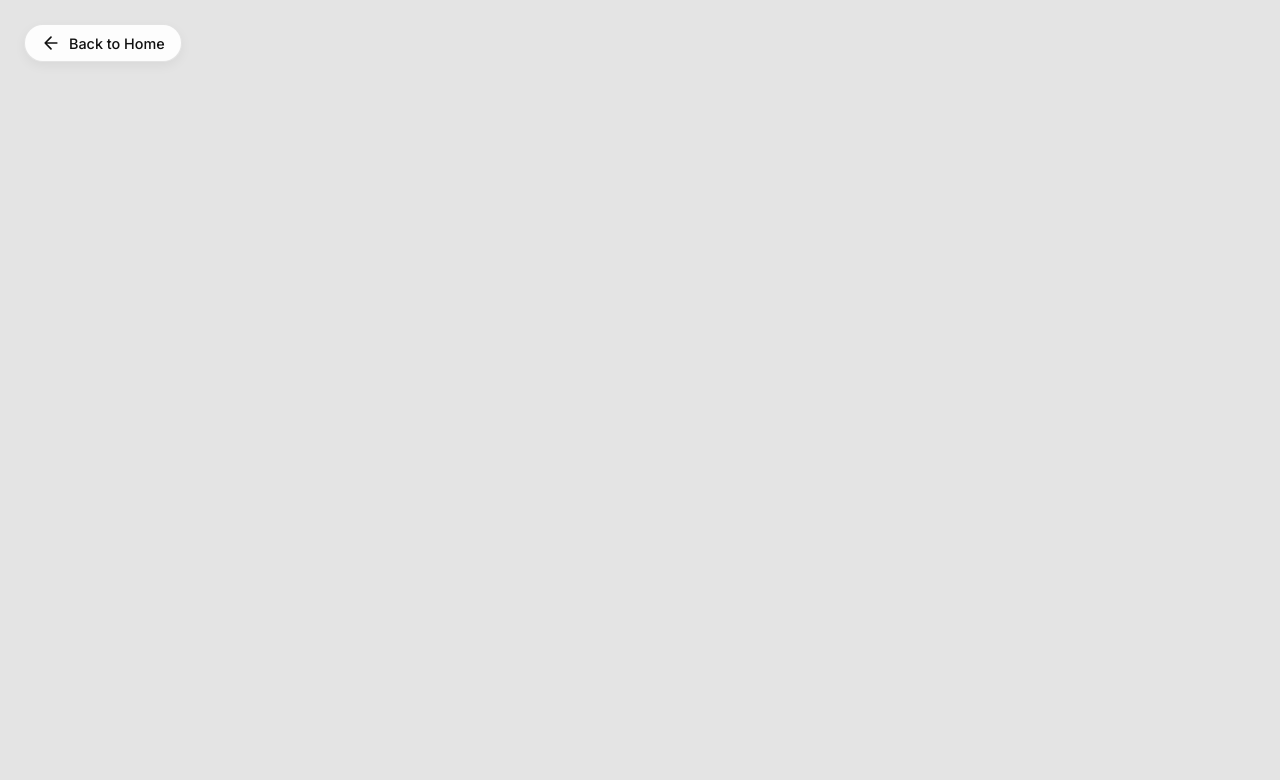
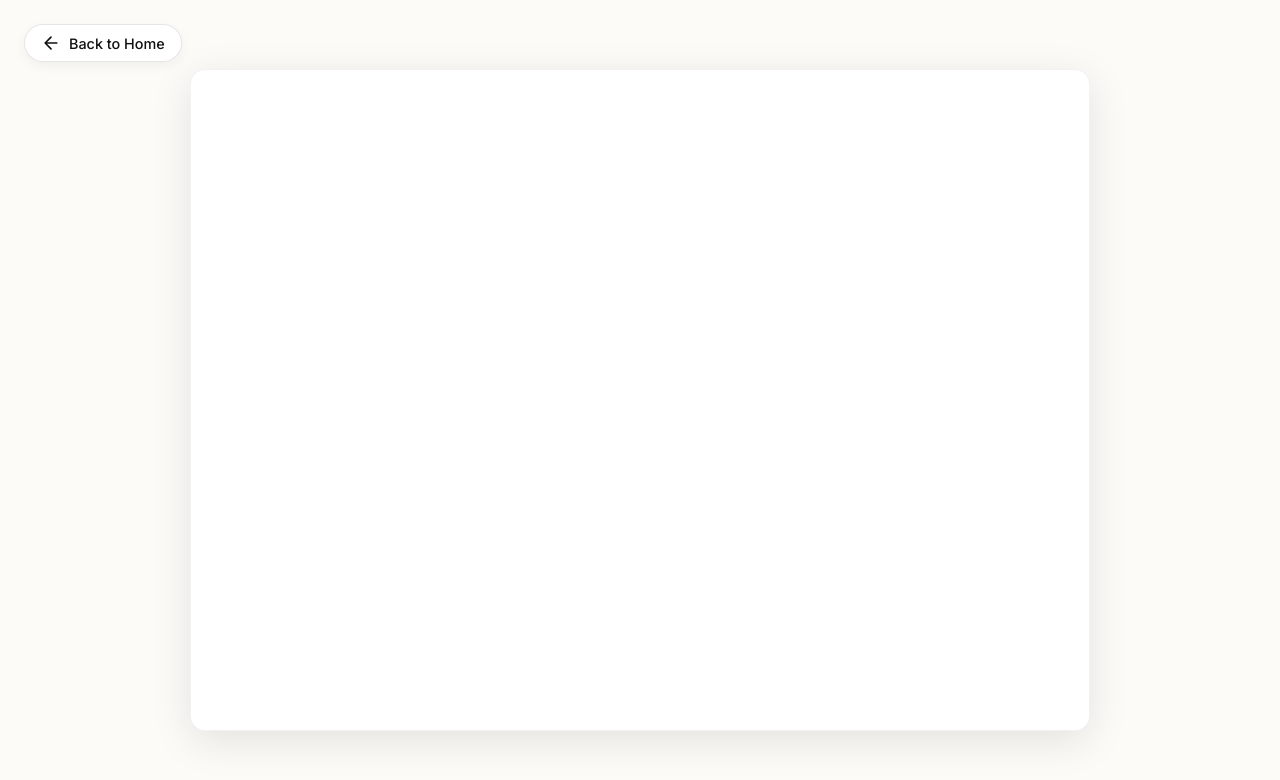
Before and after one commit to shubhankarsahu09/Creator, a Next.js app: page /mediakit in a window 1280 px wide. Shown: the top 780 px of the page. Built offline with nearby package versions, Linux system fonts and the light colour scheme.

Commit message:
Style MediaKit iframe in a square box with creamy background and 15px border radius

```diff
--- a/src/app/mediakit/page.module.css
+++ b/src/app/mediakit/page.module.css
@@ -2,8 +2,12 @@
   width: 100vw;
   height: 100vh;
   position: relative;
-  background: #E4E4E4;
+  background: #FDFBF7; /* Creamy color */
   overflow: hidden;
+  display: flex;
+  align-items: center;
+  justify-content: center;
+  padding: 2rem;
 }
 
 .backBtn {
@@ -31,8 +35,20 @@
   transform: translateX(-4px);
 }
 
+.iframeWrapper {
+  width: 100%;
+  max-width: 900px;
+  height: 90%;
+  background: #fff;
+  border-radius: 15px;
+  overflow: hidden;
+  box-shadow: 0 10px 40px rgba(0,0,0,0.1);
+  border: 1px solid rgba(0,0,0,0.05);
+}
+
 .iframe {
   width: 100%;
   height: 100%;
   border: none;
+  display: block;
 }
--- a/src/app/mediakit/page.tsx
+++ b/src/app/mediakit/page.tsx
@@ -10,6 +10,7 @@ export default function MediaKitPage() {
         </svg>
         Back to Home
       </Link>
+      <div className={styles.iframeWrapper}>
         <iframe
           src="https://beacons.ai/setuprizx/mediakit"
           className={styles.iframe}
@@ -18,5 +19,6 @@ export default function MediaKitPage() {
           allowFullScreen
         />
       </div>
+    </div>
   );
 }
```
Lines whose indentation alone changed are shown as unchanged.
